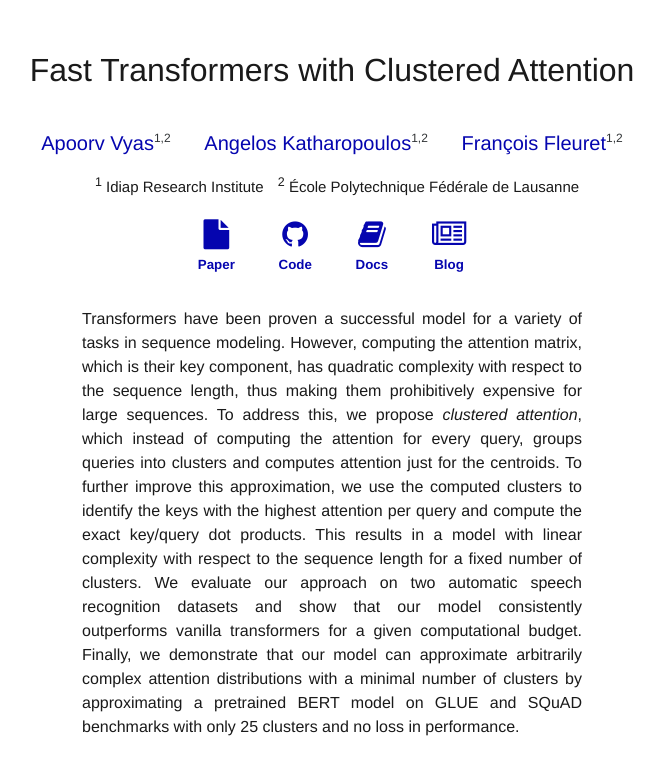
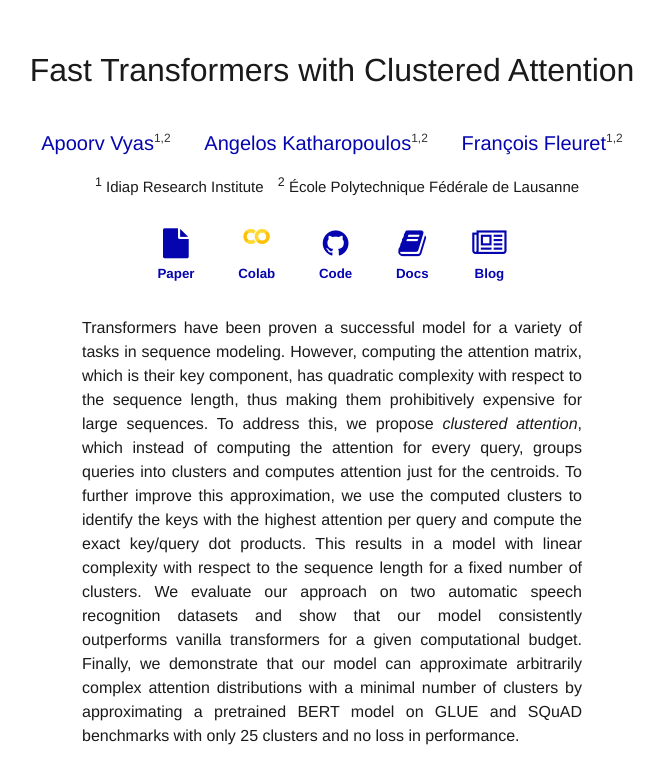
Before and after one commit to clustered-transformers/clustered-transformers.github.io, a plain HTML site: page index.html in a window 1280 px wide. Shown: the top 784 px of the page, without its empty margins (308-972 px from the left). Drawn offline with nearby package versions, Linux system fonts and the light colour scheme.

Commit message:
Add link to the colab notebook

```diff
--- a/index.html
+++ b/index.html
@@ -57,6 +57,10 @@
                 <i class="fa fa-file"></i> <br/>
                 Paper
             </a>
+            <a href="https://colab.research.google.com/drive/1E8BYQf3Puxb643LOyIjT-0m3yXGO28ev?usp=sharing">
+                <img src="imgs/colab_logo.png" style="width: 35px;" /> <br/>
+                Colab
+            </a>
             <a href="https://github.com/idiap/fast-transformers">
                 <i class="fa fa-github"></i> <br/>
                 Code
```
Also changed, not shown: imgs/colab_logo.png (added).
